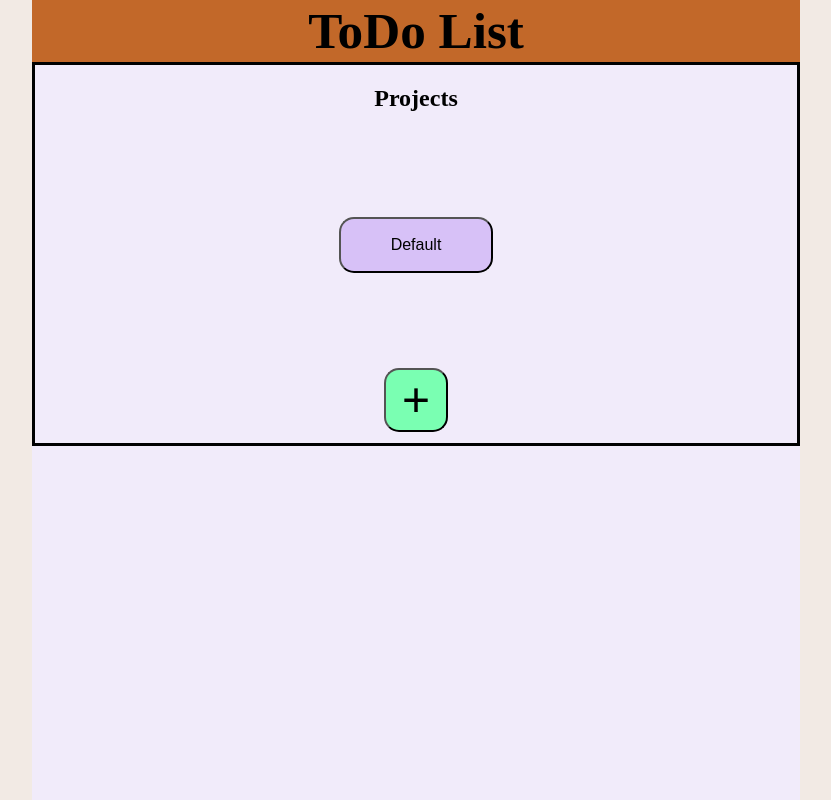
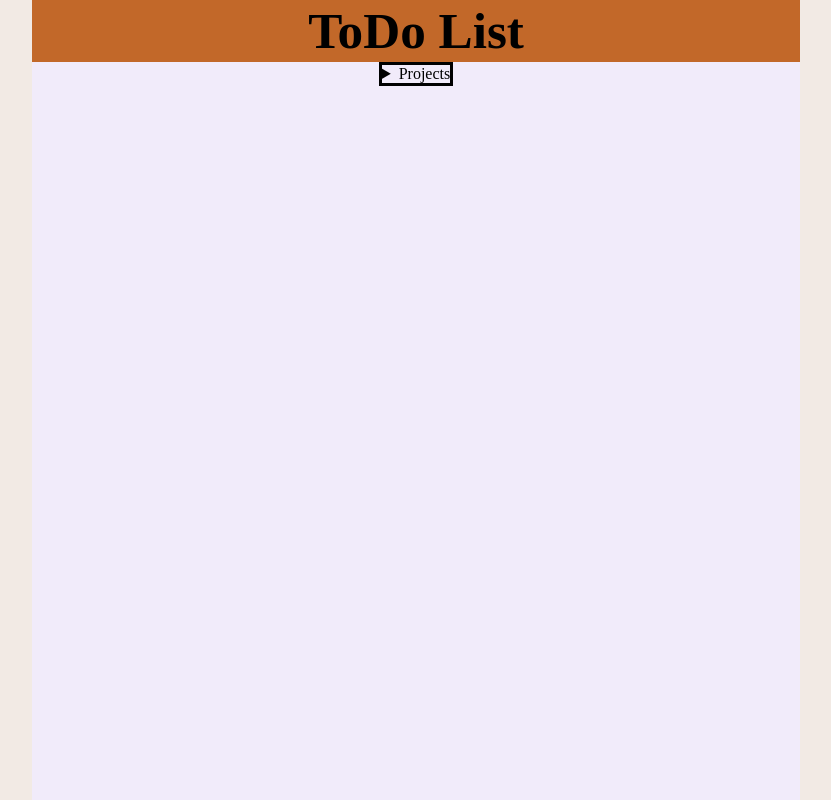
Before and after one commit to Aureatus/ToDoList, a website built with webpack: page dist/index.html in a window 1280 px wide. Shown: the whole page, without its empty margins (224-1055 px from the left). Built offline with nearby package versions, Linux system fonts and the light colour scheme.

Commit message:
Added details section that allows you to unfold projects git push git statsu

```diff
--- a/src/appDomManip.js
+++ b/src/appDomManip.js
@@ -1,3 +1,4 @@
+import { sum } from "lodash";
 import "./style.css";
 
 // Create a module containing all needed DOM manipulators.
@@ -13,8 +14,6 @@ const domManip = () => {
       let addProjectButton = document.createElement("button");
       addProjectButton.classList.add("projectAdd");
       addProjectButton.textContent = "+";
-      let projecth2 = document.createElement("h2");
-      projecth2.textContent = "Projects";
       let dialog = document.createElement("dialog");
       dialog.id = "projectAdd";
       let form = document.createElement("form");
@@ -35,13 +34,15 @@ const domManip = () => {
       input2.required = "true";
       let submit = document.createElement("input");
       submit.type = "submit";
+      let details = document.createElement("details");
+      let summary = document.createElement("summary");
+      summary.textContent = "Projects";
       return {
         container,
         h1,
         projectSection,
         projects,
         addProjectButton,
-        projecth2,
         dialog,
         form,
         label1,
@@ -49,6 +50,8 @@ const domManip = () => {
         input1,
         input2,
         submit,
+        details,
+        summary,
       };
     };
 
@@ -58,19 +61,21 @@ const domManip = () => {
       projectSection,
       projects,
       addProjectButton,
-      projecth2,
       dialog,
       form,
       label1,
       label2,
       input1,
       input2,
-      submit
+      submit,
+      details,
+      summary
     ) => {
       document.body.appendChild(container);
-      document.querySelector("container").appendChild(h1);
-      document.querySelector("container").appendChild(projectSection);
-      projectSection.appendChild(projecth2);
+      container.appendChild(h1);
+      container.appendChild(details);
+      details.appendChild(summary);
+      details.appendChild(projectSection);
       projectSection.appendChild(projects);
       projectSection.appendChild(addProjectButton);
       projectSection.appendChild(dialog);
@@ -104,10 +109,17 @@ const domManip = () => {
       projectHolder.appendChild(project);
     });
   };
+  const projectClear = () => {
+    let projects = document.querySelectorAll(".project");
+    projects.forEach((e, index) => {
+      projects[index].remove();
+    });
+  };
   return {
     initialBuild,
     projectRender,
     initialBuildFuncs,
+    projectClear,
   };
 };
 
--- a/src/index.js
+++ b/src/index.js
@@ -13,7 +13,7 @@ let defaultProject = projectConstructor(
 );
 
 projectsManager.pushProject(defaultProject);
-console.log(projectsManager.getProjects());
+
 domManip().initialBuild(projectsManager.getProjects());
 generalLogic().addEventListeners();
 
--- a/src/style.css
+++ b/src/style.css
@@ -34,9 +34,7 @@ h1 {
 h2 {
   margin: 0%;
   font-size: 3vmin;
-  width: 100%;
   text-align: center;
-  padding: 2.5vmin;
   height: auto;
   width: auto;
 }
@@ -72,6 +70,9 @@ projects {
   text-align: center;
   line-height: calc(7vmin + 7vmax) / 2;
   border-radius: 15px;
+  display: flex;
+  justify-content: center;
+  align-items: center;
 }
 
 .projectAdd {
@@ -84,3 +85,19 @@ projects {
   border-radius: 15px;
   margin: auto;
 }
+
+details {
+  display: flex;
+  flex-direction: column;
+  justify-content: center;
+  align-items: center;
+  height: 2vmax;
+  width: 60vw;
+  box-sizing: border-box;
+}
+details > summary {
+  text-align: center;
+  border-color: black;
+  border-style: solid;
+  cursor: default;
+}
```
